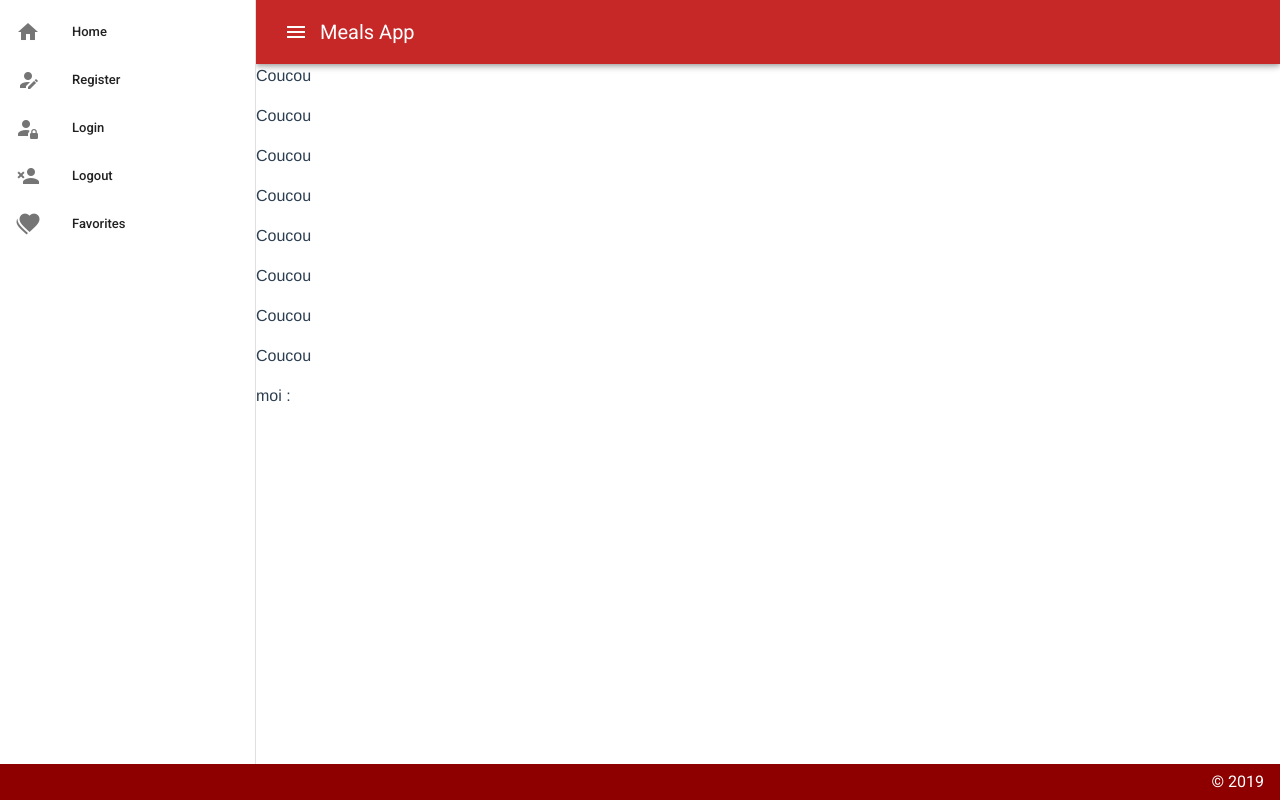
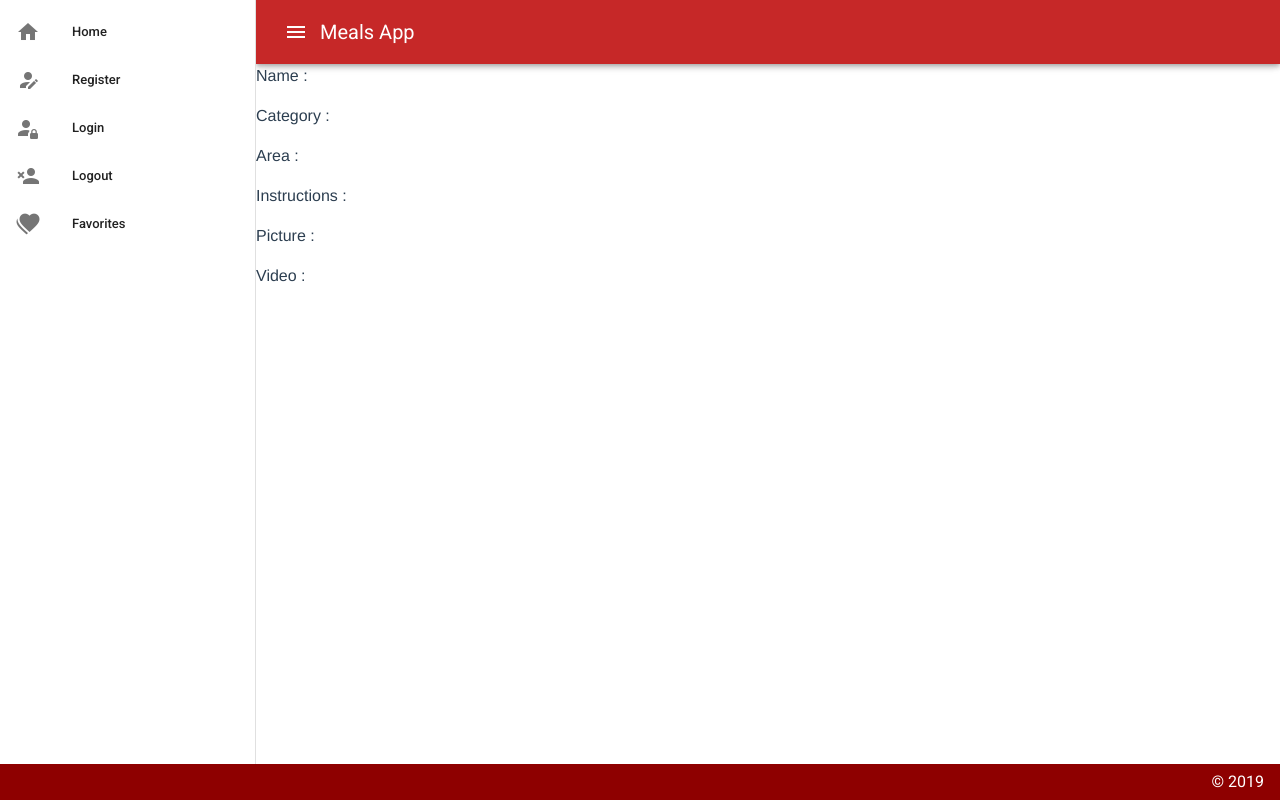
Before and after one commit to Lulb8/WebProject, a Vue app: page /detail in a window 1280 px wide. Built offline with nearby package versions, Linux system fonts and the light colour scheme.

Commit message:
Adding of elements in detail

```diff
--- a/src/components/Card.vue
+++ b/src/components/Card.vue
@@ -1,7 +1,7 @@
 <template>
   <div class="card large">
     <div class="card-image">
-      <router-link :to="{ name: 'detail', params: { idMeal }}">
+      <router-link :to="{ name: 'detail', params: { idMeal, strMeal, strCategory, strArea, strInstructions, strMealThumb, strYoutube }}">
         <figure class="image">
           <img :src="strMealThumb" alt="Image" width="250em" />
         </figure>
@@ -45,6 +45,10 @@ export default {
     strMealThumb: {
       type: Image,
       default: ''
+    },
+    strYoutube: {
+      type: String,
+      default: ''
     }
   }
 }
--- a/src/components/Detail.vue
+++ b/src/components/Detail.vue
@@ -1,20 +1,17 @@
 <template>
   <div>
-    <p>Coucou</p>
-    <p>Coucou</p>
-    <p>Coucou</p>
-    <p>Coucou</p>
-    <p>Coucou</p>
-    <p>Coucou</p>
-    <p>Coucou</p>
-    <p>Coucou</p>
-    <p>moi : {{ idMeal }}</p>
+    <p>Name : {{strMeal}}</p>
+    <p>Category : {{strCategory}}</p>
+    <p>Area : {{strArea}}</p>
+    <p>Instructions : {{strInstructions}}</p>
+    <p>Picture : {{strMealThumb}}</p>
+    <p>Video : {{strYoutube}}</p>
   </div>
 </template>
 
 <script>
 export default {
   name: 'detail',
-  props: ['idMeal']
+  props: ['idMeal', 'strMeal', 'strCategory', 'strArea', 'strInstructions', 'strMealThumb', 'strYoutube']
 }
 </script>
--- a/src/components/Grid.vue
+++ b/src/components/Grid.vue
@@ -24,6 +24,7 @@
           :strArea="recipe.strArea"
           :strMealThumb="recipe.strMealThumb"
           :strInstructions="recipe.strInstructions"
+          :strYoutube="recipe.strYoutube"
         />
       </magic-grid>
     </div>
```
